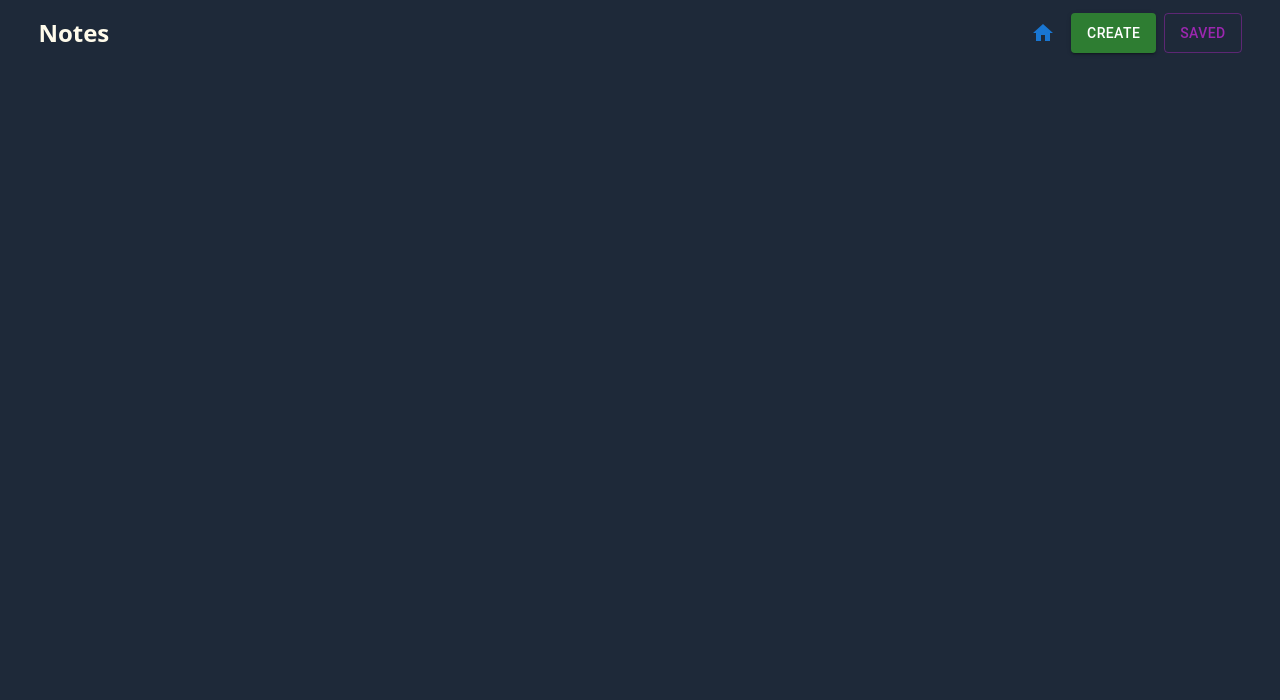
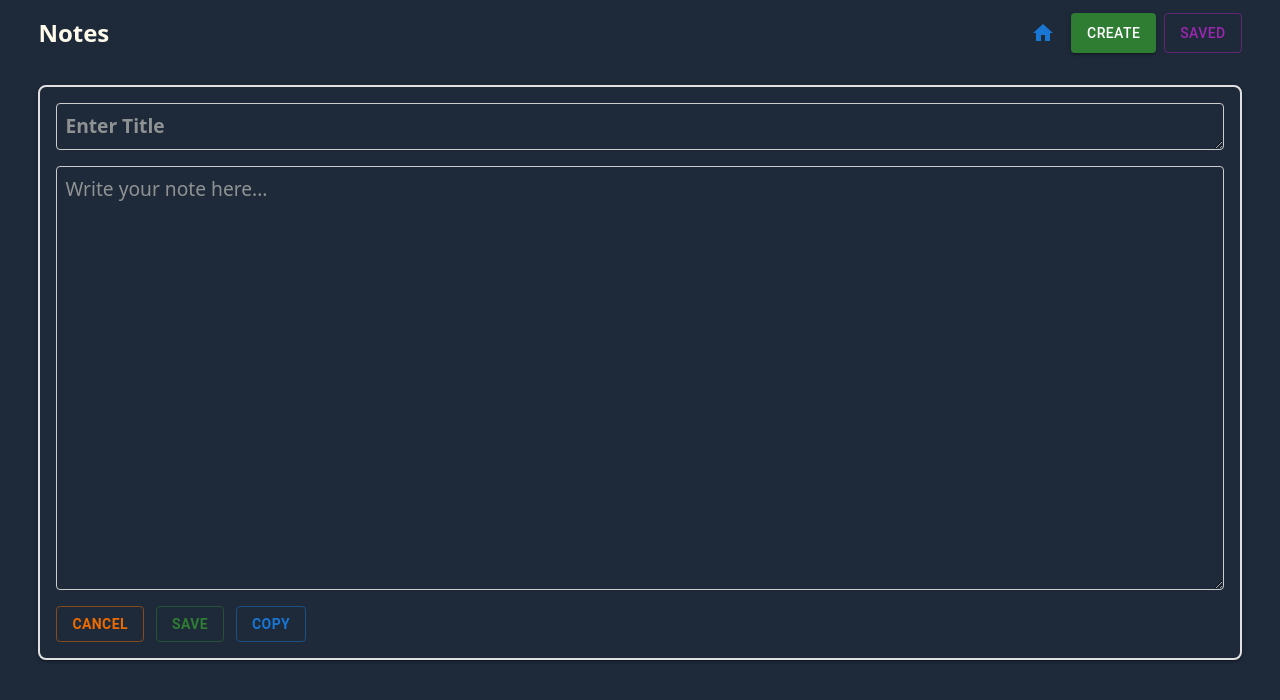
Before and after one commit to s3nsh1-dev/todo-list, a React (Vite) app in the folder client/: page /notes in a window 1280 px wide. Shown: the top 700 px of the page. Built offline with nearby package versions, Linux system fonts and the light colour scheme.

Commit message:
EoD 4apr

```diff
--- a/client/src/components/notes/CreateNotes.tsx
+++ b/client/src/components/notes/CreateNotes.tsx
@@ -1,5 +1,55 @@
+import { TextareaAutosize, Box, Button } from "@mui/material";
+
 const CreateNotes = () => {
-  return <div></div>;
+  return (
+    <Box
+      sx={{
+        mx: "auto",
+        mt: 4,
+        p: 2,
+        display: "flex",
+        flexDirection: "column",
+        gap: 2,
+        border: "2px solid #e0e0e0",
+        borderRadius: 2,
+        boxShadow: 2,
+        fontSize: "1.2rem",
+      }}
+    >
+      <TextareaAutosize
+        placeholder="Enter Title"
+        style={{
+          padding: "8px",
+          border: "1px solid #ccc",
+          borderRadius: "4px",
+          fontWeight: "bold",
+        }}
+      />
+      <TextareaAutosize
+        aria-label="Note Content"
+        minRows={14}
+        placeholder="Write your note here..."
+        style={{
+          width: "100%",
+          padding: "8px",
+          border: "1px solid #ccc",
+          borderRadius: "4px",
+          fontFamily: "inherit",
+        }}
+      />
+      <div className="flex gap-3">
+        <Button variant="outlined" color="warning" sx={{ fontWeight: "bold" }}>
+          Cancel
+        </Button>
+        <Button variant="outlined" color="success" sx={{ fontWeight: "bold" }}>
+          Save
+        </Button>
+        <Button variant="outlined" color="primary" sx={{ fontWeight: "bold" }}>
+          Copy
+        </Button>
+      </div>
+    </Box>
+  );
 };
 
 export default CreateNotes;
--- a/client/src/components/notes/NotesCards.tsx
+++ b/client/src/components/notes/NotesCards.tsx
@@ -27,7 +27,7 @@ const NotesCards: React.FC<propTypes> = ({ title, content }) => {
         </div>
       </div>
       <div className="flex gap-2">
-        <Button variant="outlined" color="info">
+        <Button variant="outlined" color="success">
           <span className="font-bold">Open</span>
         </Button>
         <Button variant="outlined" color="warning">
@@ -36,9 +36,14 @@ const NotesCards: React.FC<propTypes> = ({ title, content }) => {
         <Button variant="outlined" color="error">
           <span className="font-bold">Delete</span>
         </Button>
+        <Button variant="outlined" color="info">
+          <span className="font-bold">Copy</span>
+        </Button>
       </div>
     </div>
   );
 };
 
 export default NotesCards;
+
+// add date to the card
--- a/client/src/constants/commonInterfaces.ts
+++ b/client/src/constants/commonInterfaces.ts
@@ -62,4 +62,5 @@ export interface notesTypes {
   id: string;
   title: string;
   content: string;
+  date: string;
 }
--- a/client/src/constants/sliceDataset.ts
+++ b/client/src/constants/sliceDataset.ts
@@ -196,35 +196,41 @@ export const notes: notesTypes[] = [
     title: "Meeting Notes for today",
     content:
       "Discussed project timeline, assigned tasks, and set next meeting on Friday. Key takeaways: finalize UI designs by next week, ensure backend API integration is smooth, and review client feedback before proceeding further.",
+    date: "4/4/2025, 5:14:30 PM",
   },
   {
     id: "1",
     title: "Shopping List for urgency",
     content:
       "Milk, eggs, bread, and fruits for the week. Remember to check for discounts on cereals and snacks. Also, look for organic vegetables and some healthy snacks like nuts or protein bars for quick bites during work.",
+    date: "4/3/2025, 2:45:10 PM",
   },
   {
     id: "2",
     title: "Project Ideas",
     content:
       "Brainstormed ideas for the new mobile app: user-friendly design, offline support, and gamification elements. The main focus is on productivity tracking with a clean UI and personalized reminders. Consider integrating AI-driven recommendations for better engagement.",
+    date: "4/2/2025, 10:30:00 AM",
   },
   {
     id: "3",
     title: "Daily Journal really want to meet",
     content:
       "Today was productive: finished reading a book, took a long walk, and cooked a healthy meal. Also, started learning a new programming concept, which seemed tough at first but got better with practice. Need to focus on consistency and time management.",
+    date: "4/1/2025, 8:15:20 PM",
   },
   {
     id: "4",
     title: "Workout Plan",
     content:
       "Monday: Cardio and abs. Wednesday: Strength training. Friday: Yoga and stretching. Planning to add HIIT workouts on alternate days to improve endurance. Will track progress weekly and adjust exercises accordingly.",
+    date: "3/31/2025, 6:45:50 AM",
   },
   {
     id: "5",
     title: "Travel Itinerary",
     content:
       "Plan to visit Paris next month: book flights, reserve hotel, and list must-see attractions. Planning to explore local cuisine, visit the Louvre, and take a day trip to Versailles. Need to sort out travel insurance and prepare a packing list for essentials.",
+    date: "3/30/2025, 9:00:00 AM",
   },
 ];
--- a/client/src/redux/slices/notesSlice.ts
+++ b/client/src/redux/slices/notesSlice.ts
@@ -22,6 +22,7 @@ const noteSlice = createSlice({
         id: crypto.randomUUID(),
         title: action.payload.title,
         content: action.payload.content,
+        date: new Date().toLocaleString(),
       });
     },
     removeNotes: (state, action: PayloadAction<string>) => {
```
Also changed, not shown: 1 other file (tests, documents, lock files or other folders).
